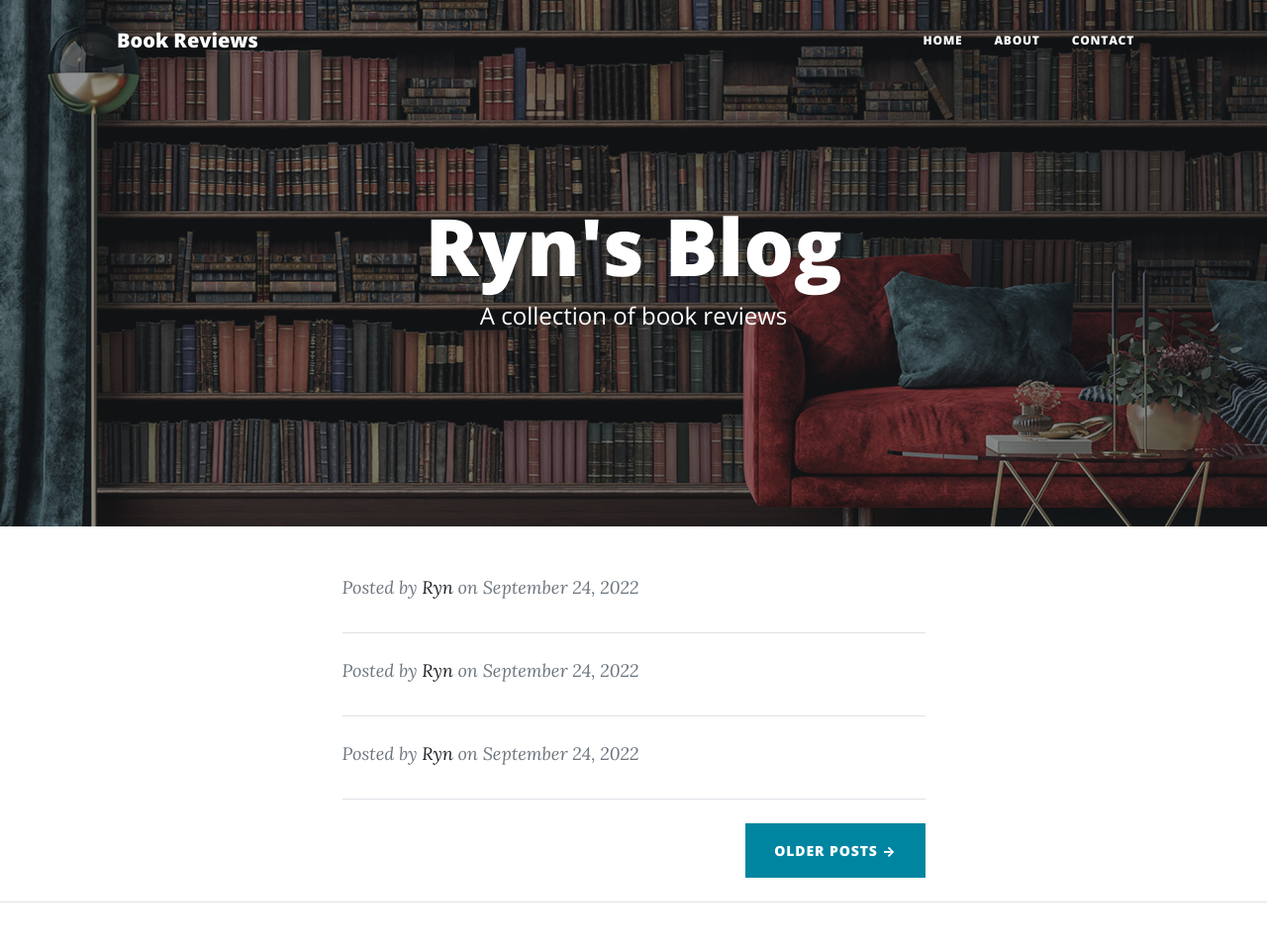
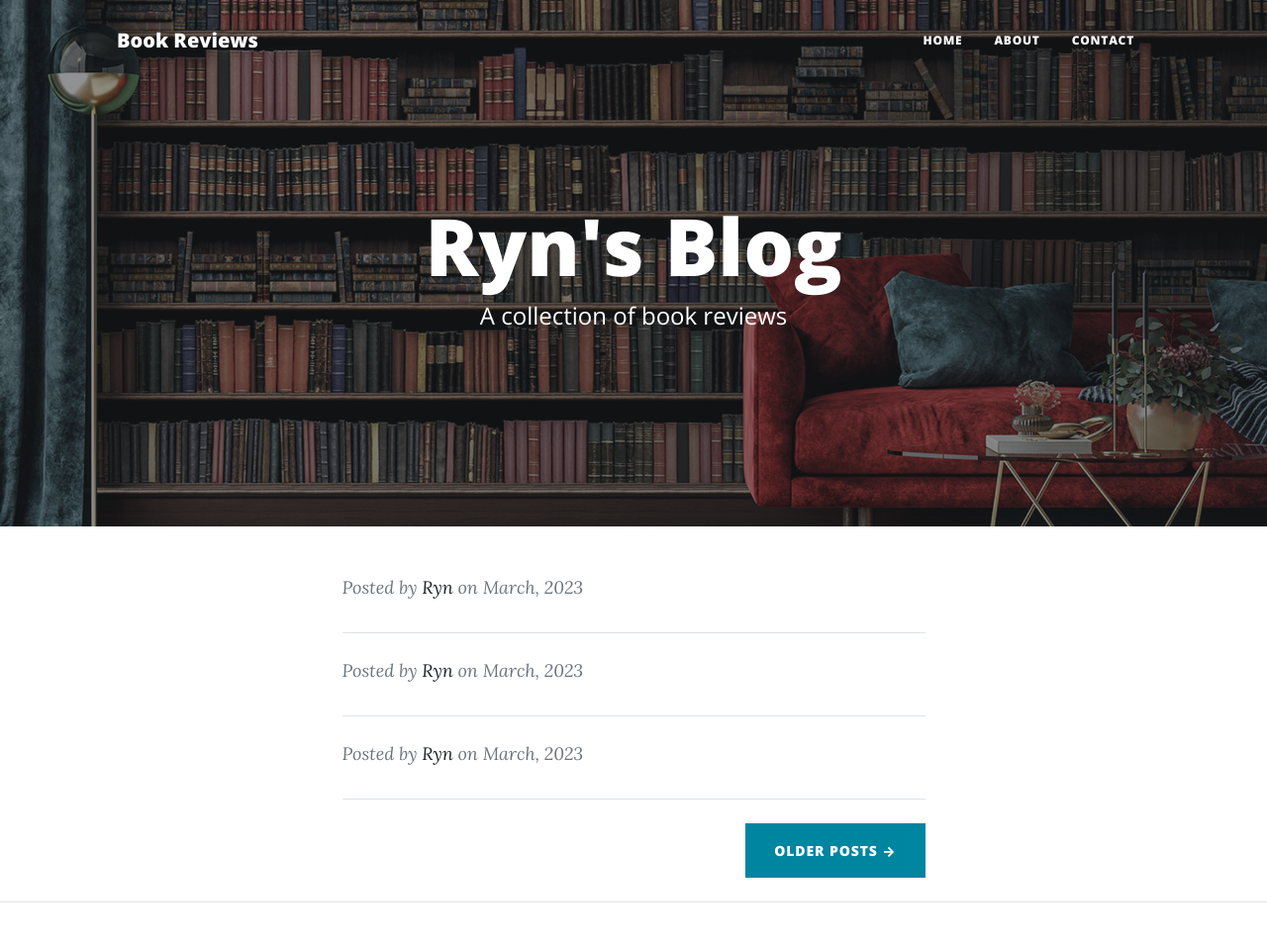
Before and after one commit to remarkeyable/day60blog, a Flask app: page / in a window 1280 px wide. Shown: the top 956 px of the page at 99% size. Run offline with Flask 2, Linux system fonts and the light colour scheme; data that the repository does not hold is empty; some libraries are stand-ins or nearby versions.

Commit message:
Update index.html

```diff
--- a/templates/index.html
+++ b/templates/index.html
@@ -54,7 +54,7 @@
                 <p class="post-meta">
                     Posted by
                     <a href="#!">Ryn</a>
-                    on September 24, 2022
+                    on March, 2023
                 </p>
             </div>
             <!-- Divider-->
@@ -73,7 +73,7 @@
                 <p class="post-meta">
                     Posted by
                     <a href="#!">Ryn</a>
-                    on September 24, 2022
+                    on  March, 2023
                 </p>
             </div>
             <!-- Divider-->
@@ -92,7 +92,7 @@
                 <p class="post-meta">
                     Posted by
                     <a href="#!">Ryn</a>
-                    on September 24, 2022
+                    on  March, 2023
                 </p>
             </div>
 
```
